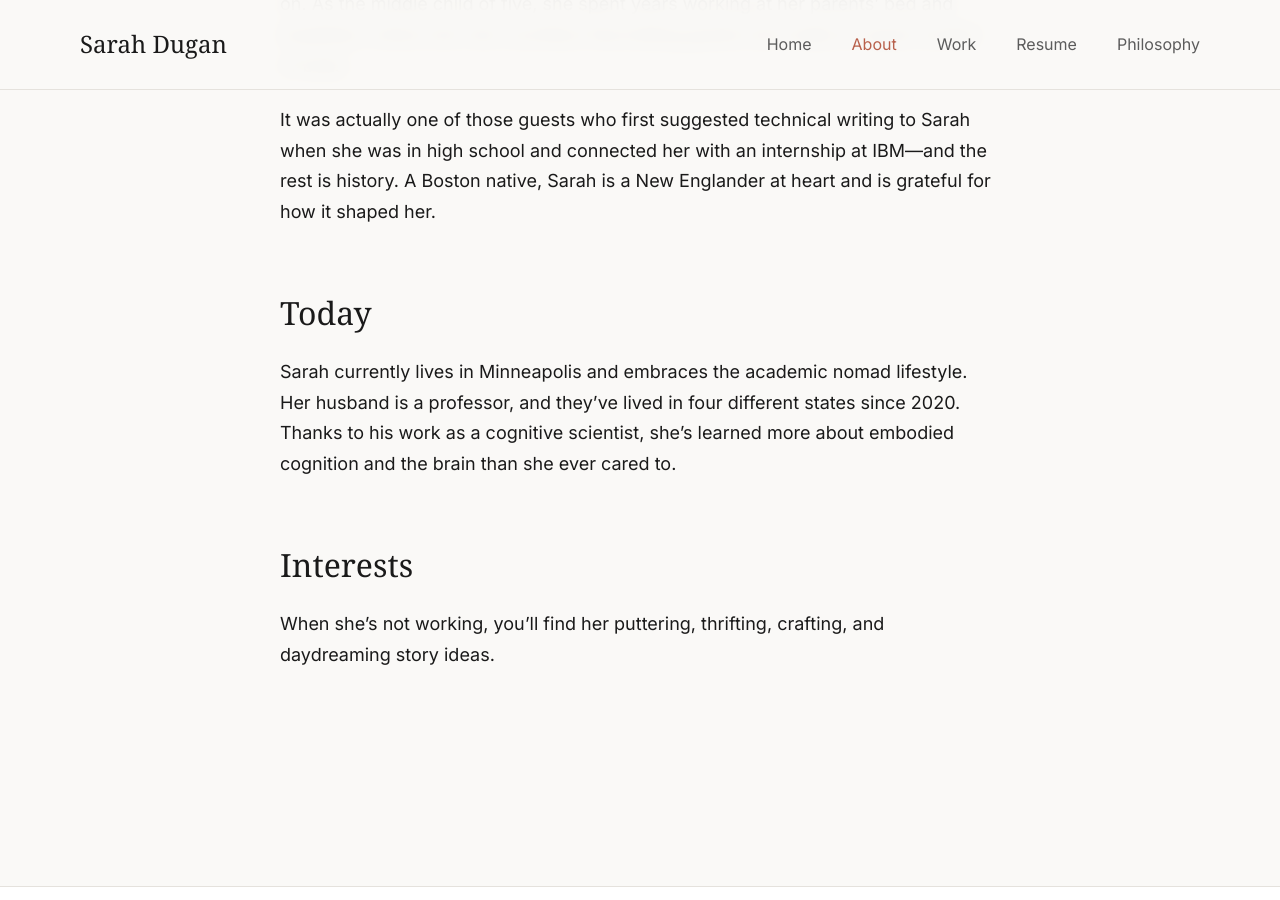
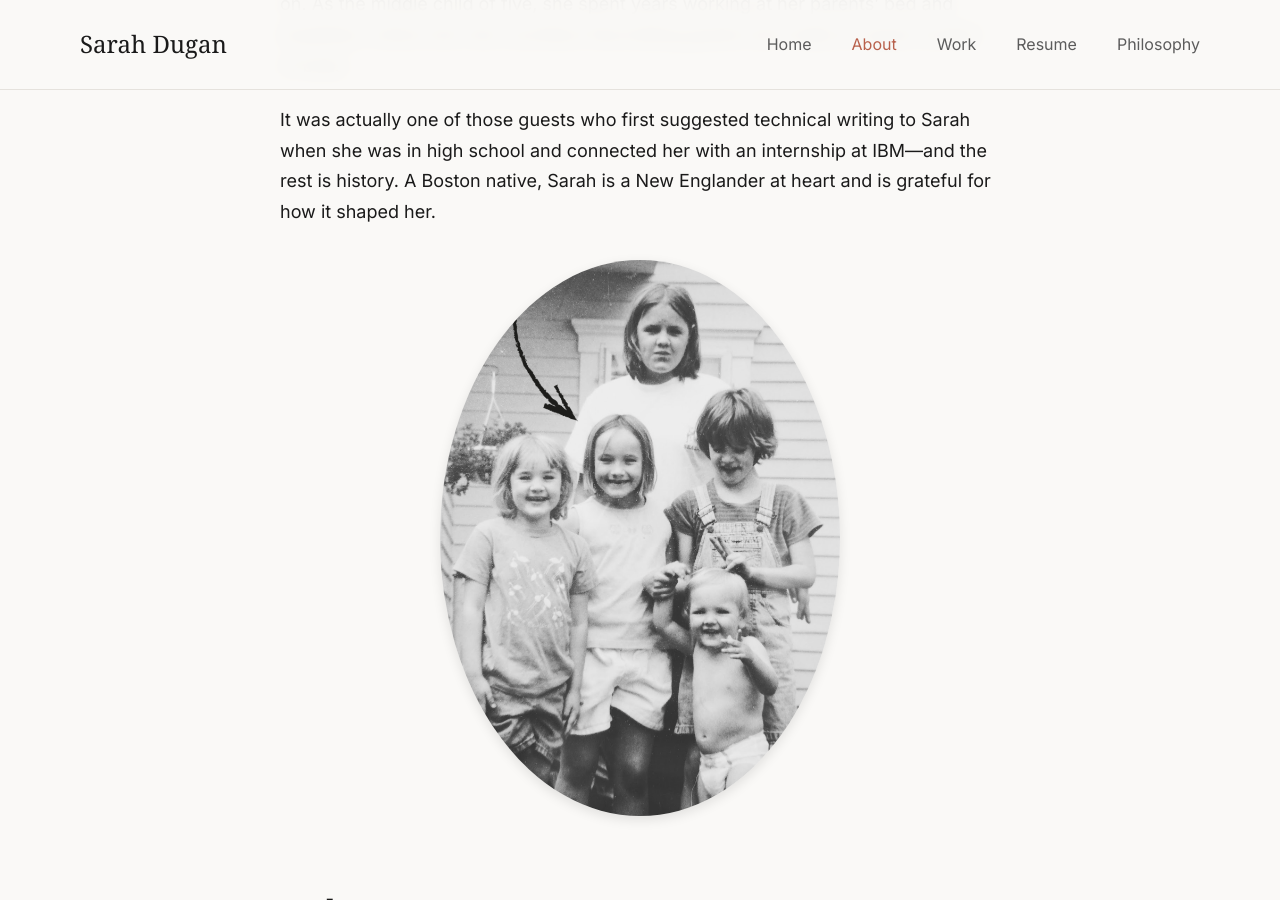
Before and after one commit to scrivera-dugan/site, a Jekyll site: the page built from about-me.md, in a window 1280 px wide and 900 px high, scrolled down 419 px. Built offline with Jekyll 4.4.1, drawn with Linux system fonts in a browser that asks for light colours; some web fonts are replaced.

Commit message:
Update about-me.md

```diff
--- a/about-me.md
+++ b/about-me.md
@@ -11,6 +11,10 @@ Sarah grew up reading, writing, and watching all the movies she could get her ha
 
 It was actually one of those guests who first suggested technical writing to Sarah when she was in high school and connected her with an internship at IBM—and the rest is history. A Boston native, Sarah is a New Englander at heart and is grateful for how it shaped her.
 
+<div style="text-align: center; margin: 2rem 0;">
+    <img src="{{ '/images/family.png' | relative_url }}" alt="Family photo" style="max-width: 400px; border-radius: 50%; box-shadow: 0 4px 12px rgba(0, 0, 0, 0.1);">
+</div>
+
 ## Today
 
 Sarah currently lives in Minneapolis and embraces the academic nomad lifestyle. Her husband is a professor, and they've lived in four different states since 2020. Thanks to his work as a cognitive scientist, she's learned more about embodied cognition and the brain than she ever cared to.
```
